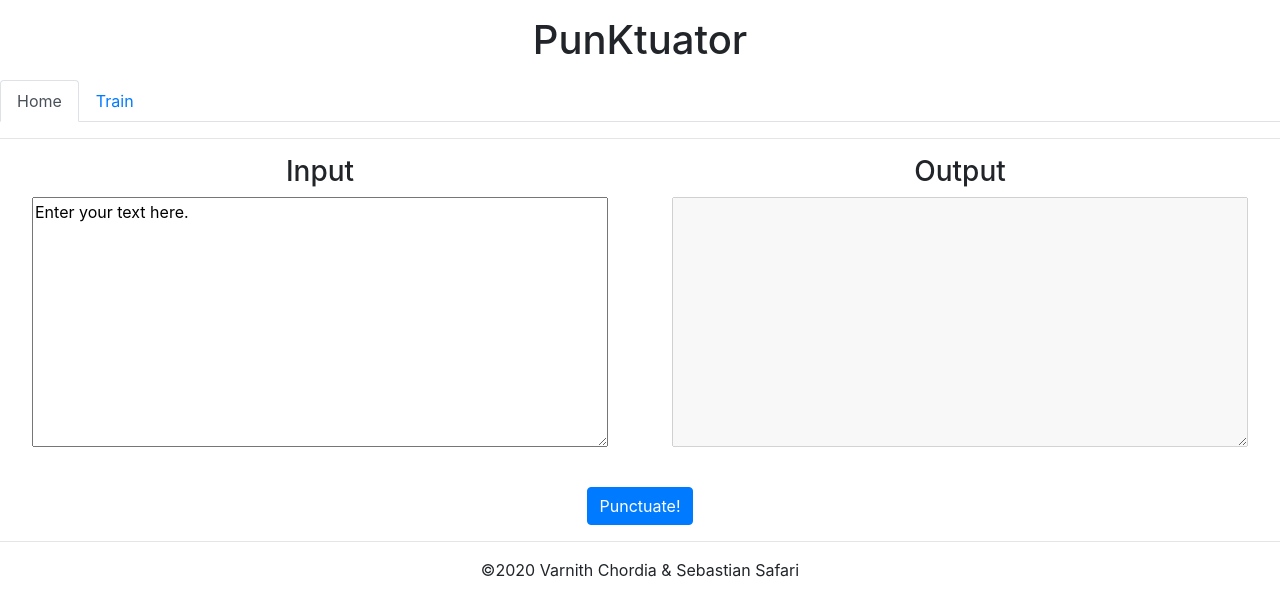
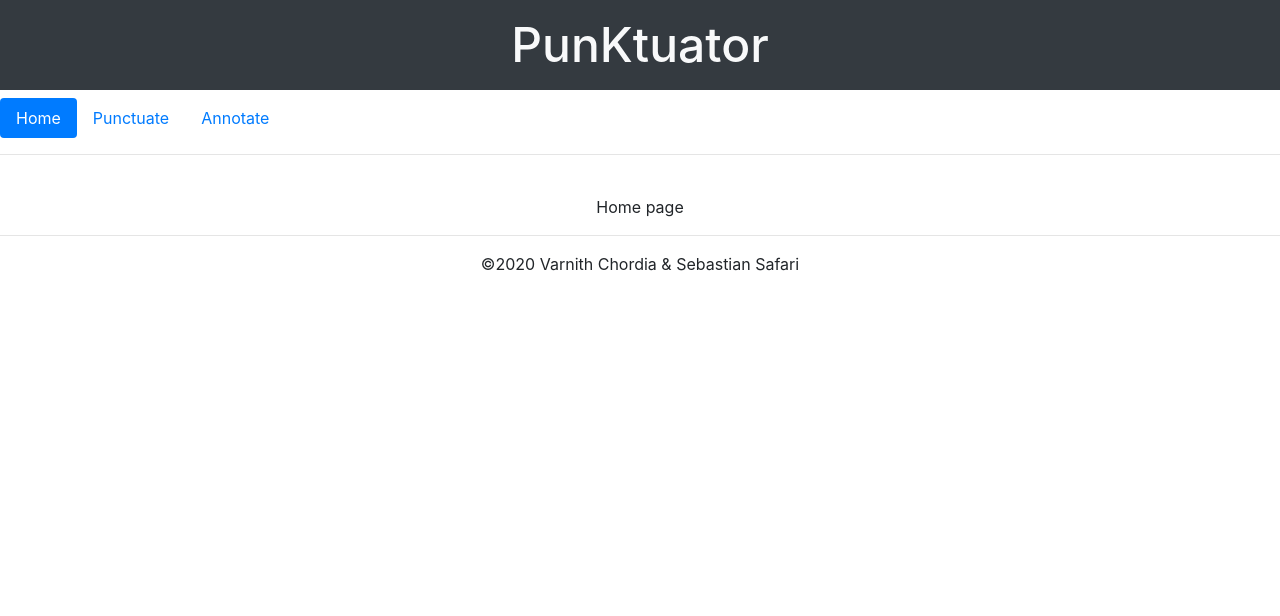
Before and after one commit to ssebs/PunKtuator-frontend, a React (Create React App) app: page / in a window 1280 px wide. Shown: the top 616 px of the page. Built offline with nearby package versions, Linux system fonts and the light colour scheme; the HTML template or start-up script is replaced by a standard one.

Commit message:
add todos and tabs

```diff
--- a/src/App.jsx
+++ b/src/App.jsx
@@ -8,13 +8,13 @@ const App = () => {
     const [inputText, setInputText] = useState("Enter your text here.");
     const [outputText, setOutputText] = useState("");
 
-    const handleSubmit = e => {
+    const handleSubmit = (e) => {
         e.preventDefault();
         const RESTObj = {
-            input_text: inputText
+            input_text: inputText,
         };
         // console.log(RESTObj);
-        doPunctuate(RESTObj).then(r => {
+        doPunctuate(RESTObj).then((r) => {
             // console.log(r);
             setOutputText(r.text);
         });
@@ -22,8 +22,13 @@ const App = () => {
 
     return (
         <div className="text-center">
-            <h1 className="my-3">PunKtuator</h1>
-            <ul className="nav nav-tabs" role="tablist">
+            <h1
+                className="py-3 bg-dark text-light"
+                style={{ fontSize: "3rem" }}
+            >
+                PunKtuator
+            </h1>
+            <ul className="nav nav-pills" role="tablist">
                 <li className="nav-item">
                     <a
                         className="nav-link active"
@@ -40,6 +45,19 @@ const App = () => {
                 <li className="nav-item">
                     <a
                         className="nav-link"
+                        id="punctuate-tab"
+                        data-toggle="tab"
+                        href="#punctuate"
+                        role="tab"
+                        aria-controls="punctuate"
+                        aria-selected="false"
+                    >
+                        Punctuate
+                    </a>
+                </li>
+                <li className="nav-item">
+                    <a
+                        className="nav-link"
                         id="train-tab"
                         data-toggle="tab"
                         href="#train"
@@ -47,11 +65,12 @@ const App = () => {
                         aria-controls="train"
                         aria-selected="false"
                     >
-                        Train
+                        Annotate
                     </a>
                 </li>
             </ul>
             <hr />
+            <br />
             <div className="tab-content" id="myTabContent">
                 <div
                     className="tab-pane fade show active"
@@ -59,9 +78,17 @@ const App = () => {
                     role="tabpanel"
                     aria-labelledby="home-tab"
                 >
+                    <p>Home page</p>
+                </div>
+                <div
+                    className="tab-pane fade"
+                    id="punctuate"
+                    role="tabpanel"
+                    aria-labelledby="punctuate-tab"
+                >
                     <form onSubmit={handleSubmit}>
                         <TextBoxes
-                            inputChange={e => {
+                            inputChange={(e) => {
                                 setInputText(e.target.value);
                                 // Clear output if empty
                                 if (e.target.value === "") {
@@ -72,10 +99,7 @@ const App = () => {
                             outputText={outputText}
                         />
                         <div className="d-flex justify-content-center">
-                            <button
-                                type="submit"
-                                className="btn btn-primary"
-                            >
+                            <button type="submit" className="btn btn-primary">
                                 Punctuate!
                             </button>
                         </div>
```
Also changed, not shown: 1 other file (tests, documents, lock files or other folders).
